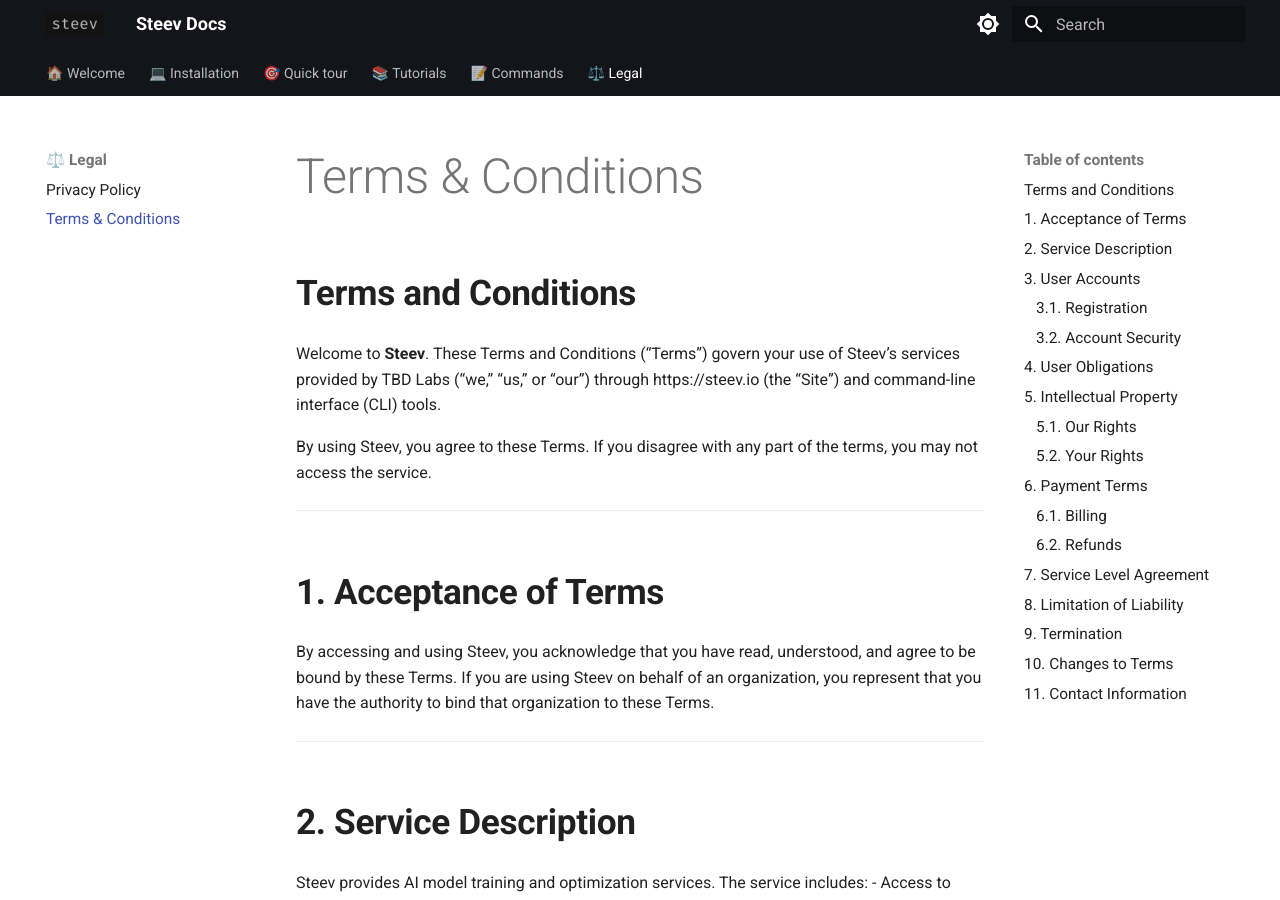
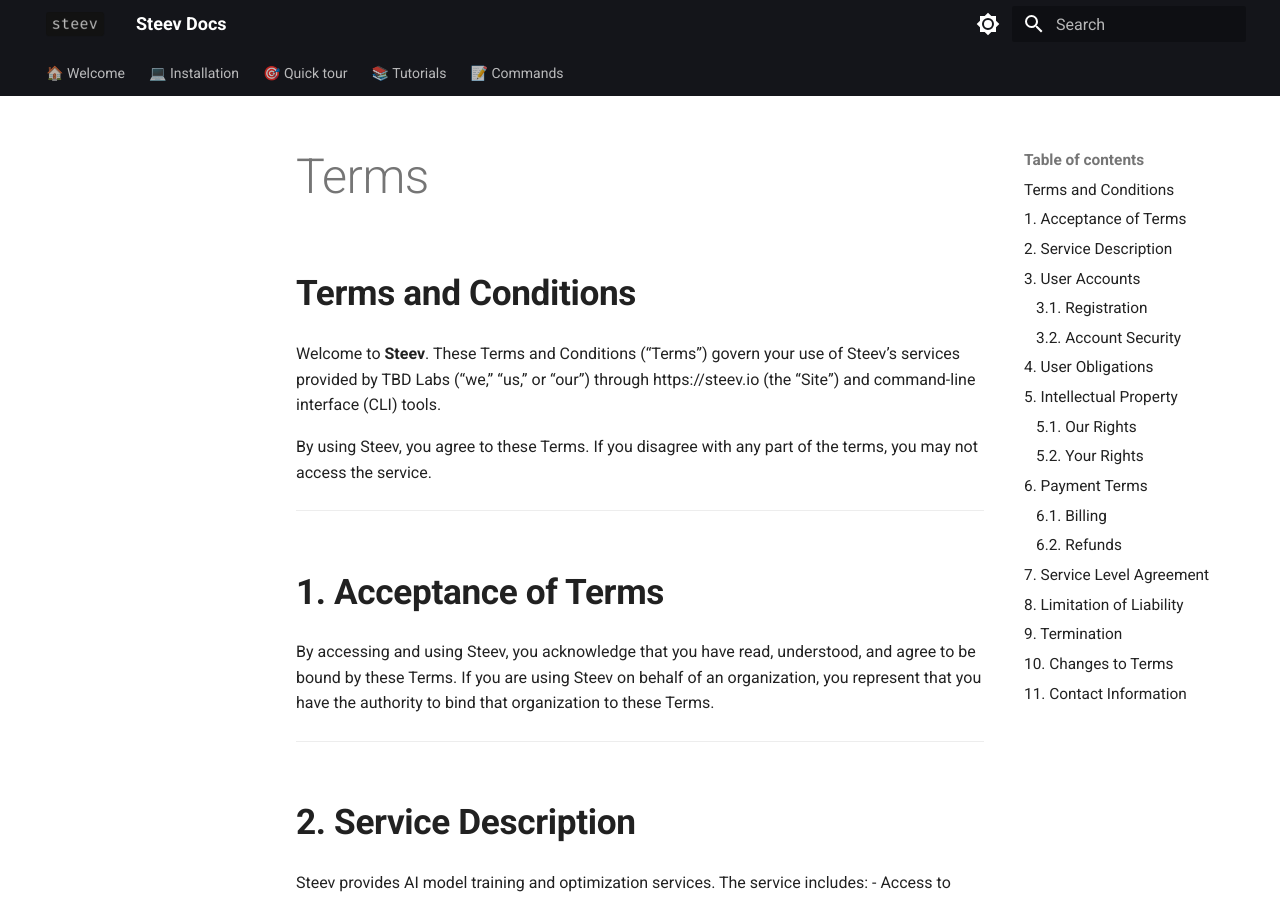
Before and after one commit to TBD-Labs-AI/steev-docs, an MkDocs documentation site: the page built from docs/terms.md, in a window 1280 px wide and 900 px high. Built offline with MkDocs 1.6.1 and Material for MkDocs 9.7.7, drawn with Linux system fonts in a browser that asks for light colours; some of the changed text lies outside the part shown.

Commit message:
update terms | policy 2

```diff
--- a/mkdocs.yml
+++ b/mkdocs.yml
@@ -11,9 +11,9 @@
   - 📝 Commands:
     - Authentication: command/auth.md
     - Run: command/run.md
-  - ⚖️ Legal:
-    - Privacy Policy: privacy.md
-    - Terms & Conditions: terms.md
+  # - ⚖️ Legal:
+  #   - Privacy Policy: privacy.md
+  #   - Terms & Conditions: terms.md
 
 theme:
   name: material
```
